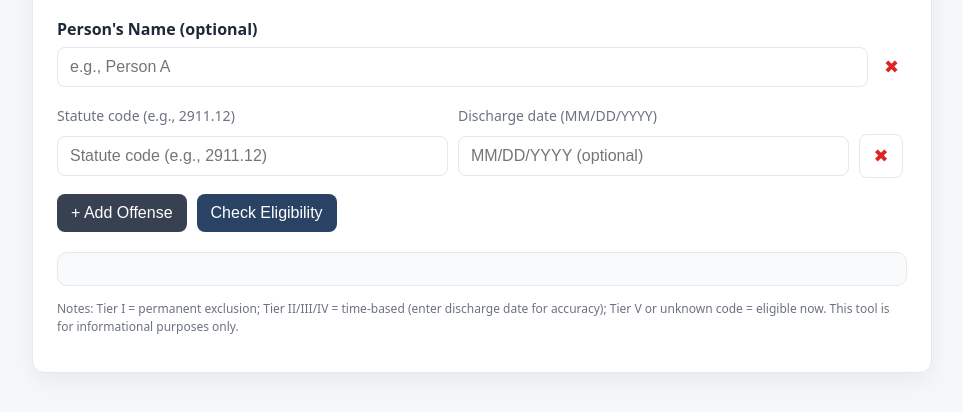
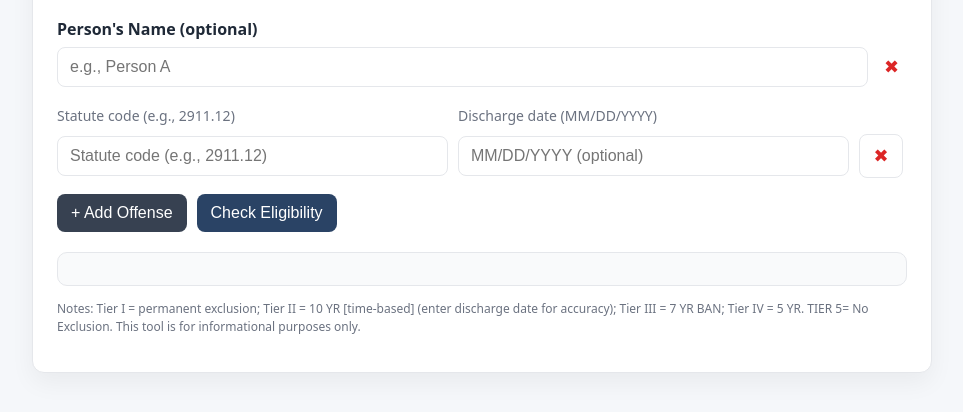
Before and after one commit to rohanpokwal/haha-eligibility-checker, a plain HTML site: page index.html in a window 1280 px wide. Shown: the part 132-544 px from the top of the page, without its empty margins (158-1121 px from the left). Drawn offline with Linux system fonts and the light colour scheme.

Commit message:
little change

```diff
--- a/index.html
+++ b/index.html
@@ -43,9 +43,9 @@
       <div id="results" aria-live="polite"></div>
 
       <p class="footnote">
-        Notes: Tier I = permanent exclusion; Tier II/III/IV = time-based (enter
-        discharge date for accuracy); Tier V or unknown code = eligible now.
-        This tool is for informational purposes only.
+        Notes: Tier I = permanent exclusion; Tier II = 10 YR [time-based] (enter
+        discharge date for accuracy); Tier III = 7 YR BAN; Tier IV = 5 YR. TIER
+        5= No Exclusion. This tool is for informational purposes only.
       </p>
     </div>
 
```
